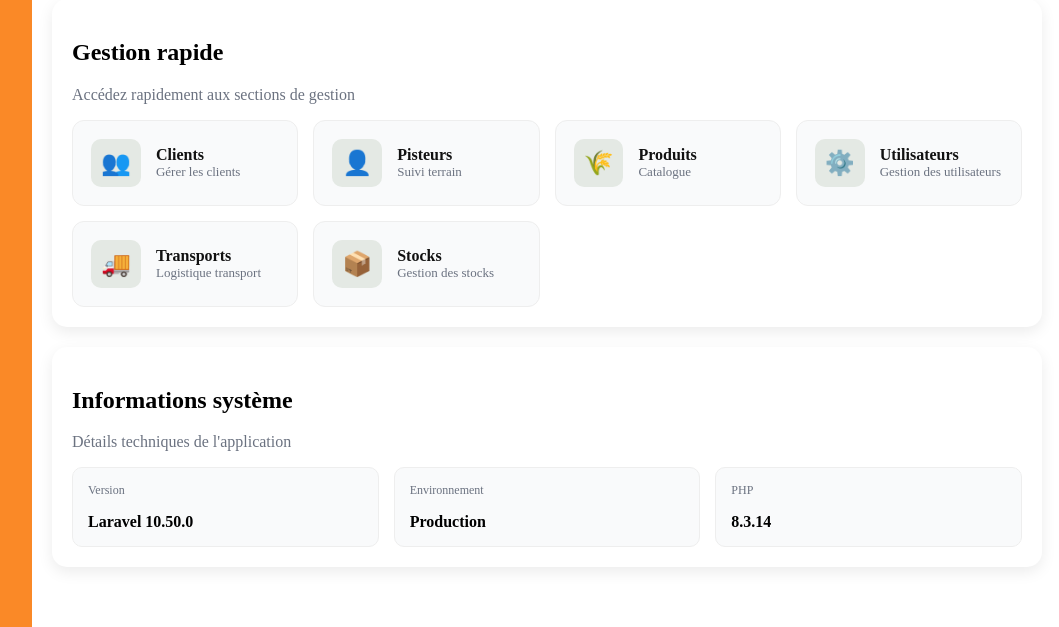
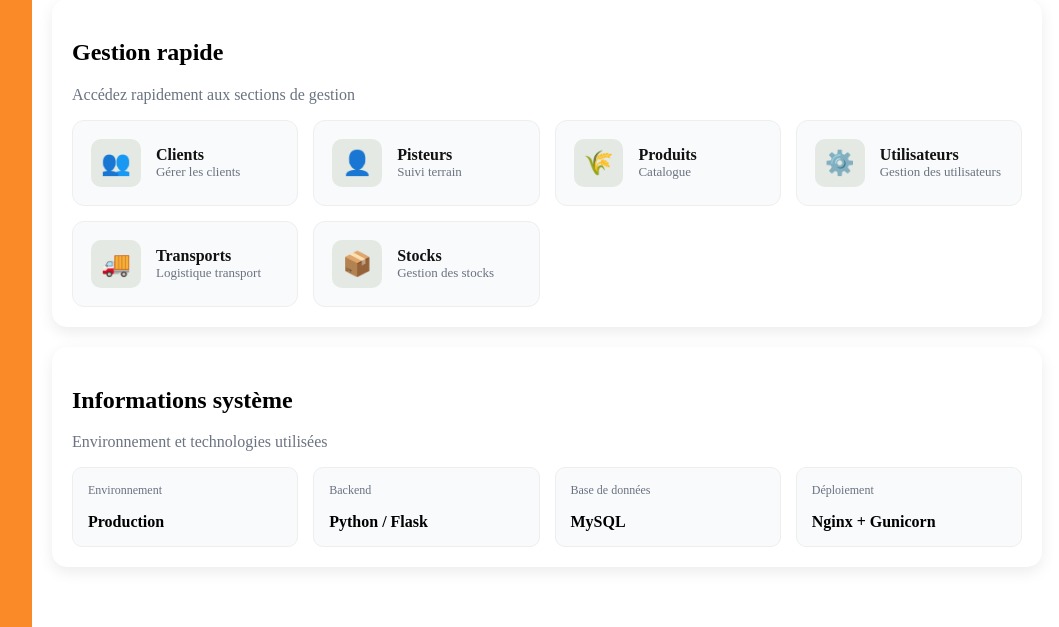
Before and after one commit to Siaka-imt/coopapp, a Flask app: page /settings in a window 1280 px wide. Shown: the part 901-1528 px from the top of the page, without its empty margins (218-1277 px from the left). Run offline with Flask 3, Linux system fonts and the light colour scheme; the visitor is signed in with stand-in values (Sample User, id 1); data that the repository does not hold is empty.

Commit message:
Mise à jour Lilas

```diff
--- a/templates/settings.html
+++ b/templates/settings.html
@@ -284,13 +284,9 @@
             <!-- Information système -->
             <div class="card">
                 <h2>Informations système</h2>
-                <p class="card-subtitle">Détails techniques de l'application</p>
+                <p class="card-subtitle">Environnement et technologies utilisées</p>
 
                 <div class="info-grid">
-                    <div class="info-item">
-                        <span class="label">Version</span>
-                        <span class="value">Laravel 10.50.0</span>
-                    </div>
 
                     <div class="info-item">
                         <span class="label">Environnement</span>
@@ -298,9 +294,20 @@
                     </div>
 
                     <div class="info-item">
-                        <span class="label">PHP</span>
-                        <span class="value">8.3.14</span>
+                        <span class="label">Backend</span>
+                        <span class="value">Python / Flask</span>
                     </div>
+
+                    <div class="info-item">
+                        <span class="label">Base de données</span>
+                        <span class="value">MySQL</span>
+                    </div>
+
+                    <div class="info-item">
+                        <span class="label">Déploiement</span>
+                        <span class="value">Nginx + Gunicorn</span>
+                    </div>
+
                 </div>
             </div>
         </div>
```
